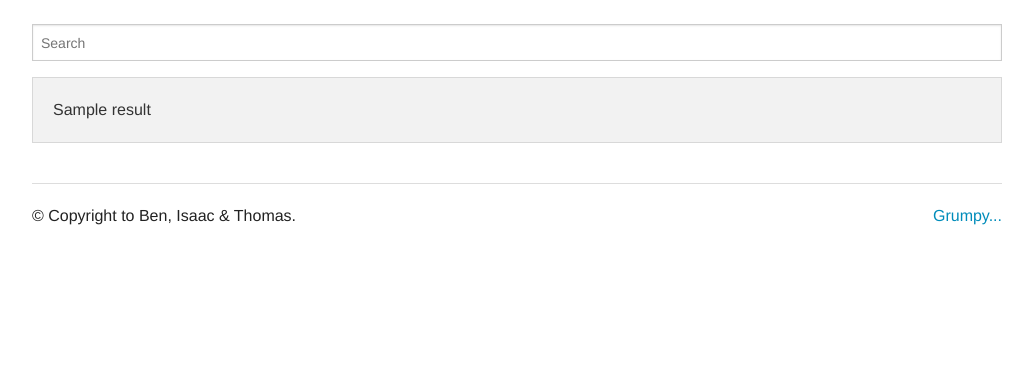
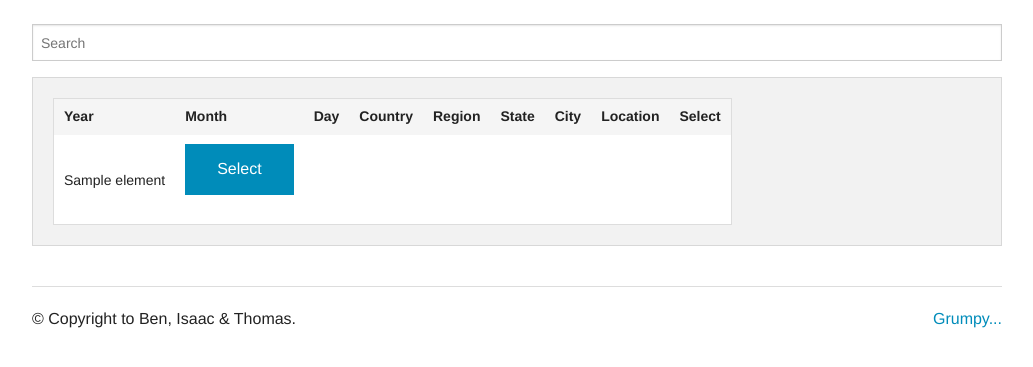
Before and after one commit to ExoBen/EffectsOfTerror, a Django app: template EffectsOfTerror/templates/searchResult.html in a window 1280 px wide. Shown: the part 45-412 px from the top of the page, without its empty margins (123-1156 px from the left). Run offline with Django 3.2, Linux system fonts and the light colour scheme; the template is opened without the code that fills it: most values are stand-ins (such as "Sample title", 1, 10 or a date in 2020).

Commit message:
Removed extra bloomberg.py, improved searchResult.html structure.

```diff
--- a/EffectsOfTerror/EffectsOfTerror/urls.py
+++ b/EffectsOfTerror/EffectsOfTerror/urls.py
@@ -6,5 +6,4 @@ urlpatterns = patterns('',
     url(r'^$', 'EffectsOfTerror.views.home', name='home'),
     url(r'^search/', 'EffectsOfTerror.views.search', name='search'),
     url(r'^graph/', 'EffectsOfTerror.views.graph', name='graph'),
-    url(r'^admin/', include(admin.site.urls)),
 )
--- a/EffectsOfTerror/EffectsOfTerror/views.py
+++ b/EffectsOfTerror/EffectsOfTerror/views.py
@@ -10,8 +10,7 @@ def search(request):
     searchParam = request.GET["query"]
 
     results = [searchGTD.search(searchParam, "30")]
-    args = {"results":results}
-    print results
+    args = {"results":results[0]}
 
     return render(request, "searchResult.html", args)
 
--- a/EffectsOfTerror/templates/searchResult.html
+++ b/EffectsOfTerror/templates/searchResult.html
@@ -4,14 +4,38 @@
 
 <div class="row">
     <div class="12-small columns">
+        <div class="panel">
+        <table>
+            <thead>
+                <tr>
+                    <th>Year</th>
+                    <th>Month</th>
+                    <th>Day</th>
+                    <th>Country</th>
+                    <th>Region</th>
+                    <th>State</th>
+                    <th>City</th>
+                    <th>Location</th>
+                    <th>Select</th>
+                </tr>
+            </thead>
+            <tbody>
         {% for result in results %}
-            <div class="panel">
-                {{ result }}
-            </div>
+        <tr>
+            {% for element in result.0 %}
+            <td>{{ element }}</td>
+            {% endfor %}
+            <td><a class="button" href="">Select</a></td>
+        </tr>
+
         {% empty %}
             No results!
         {% endfor %}
+    </tbody>
+</table>
+
     </div>
+</div>
 </div>
 
 {% endblock %}
```
Also changed, not shown: bloomberg.py (deleted, +0 -46 lines), 2 other files.
